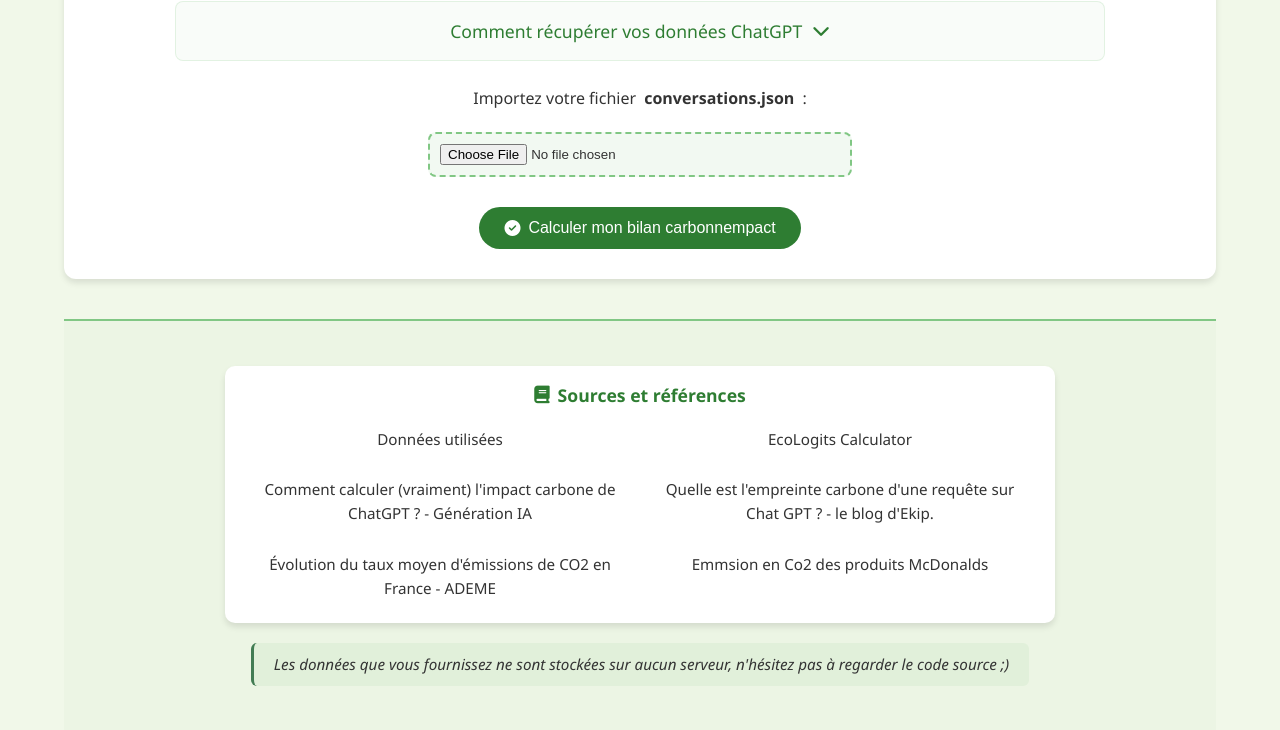
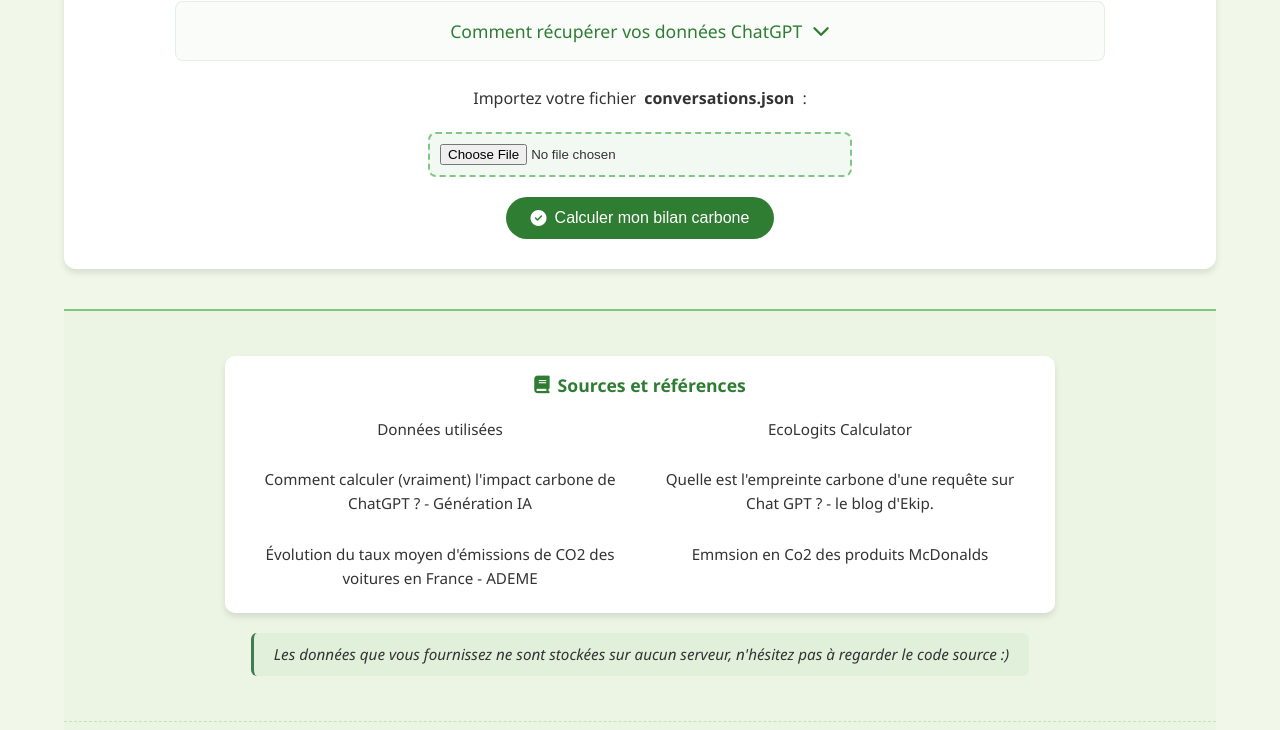
Before and after one commit to louisbecue/empreinte-carbone-Chat-GPT, a plain HTML site: page index.html in a window 1280 px wide. Shown: the part 423-1153 px from the top of the page. Drawn offline with Linux system fonts and the light colour scheme.

Commit message:
ajout références

```diff
--- a/index.html
+++ b/index.html
@@ -47,8 +47,10 @@
                 </div>
             </div>
             <p>Importez votre fichier <strong>conversations.json</strong> :</p>
-            <input type="file" id="fileInput" accept=".json">
-            <button id="uploadButton"><i class="fas fa-check-circle"></i> Calculer mon bilan carbonnempact</button>
+            <div class="upload-input" style="text-align: center;">
+                <input type="file" id="fileInput" accept=".json" style="margin-bottom: 10px;">
+                <button id="uploadButton"><i class="fas fa-check-circle"></i> Calculer mon bilan carbone</button>
+            </div>
         </div>
 
         <div id="result" class="result-card hidden">
@@ -69,12 +71,12 @@
                     <li><a href="https://huggingface.co/spaces/genai-impact/ecologits-calculator" target="_blank"></i> EcoLogits Calculator</a></li>
                     <li><a href="https://generationia.flint.media/p/comment-calculer-vraiment-impact-carbone-de-chatgpt-climat-ia-eau" target="_blank"></i> Comment calculer (vraiment) l'impact carbone de ChatGPT ? - Génération IA</a></li>
                     <li><a href="https://blog.ekip.app/quelle-est-lempreinte-carbone-de-chatgpt/" target="_blank"></i> Quelle est l'empreinte carbone d'une requête sur Chat GPT ? - le blog d'Ekip.</a></li>
-                    <li><a href="https://carlabelling.ademe.fr/chiffrescles/r/evolutionTauxCo2" target="_blank"></i> Évolution du taux moyen d'émissions de CO2 en France - ADEME</a></li>
+                    <li><a href="https://carlabelling.ademe.fr/chiffrescles/r/evolutionTauxCo2" target="_blank"></i> Évolution du taux moyen d'émissions de CO2 des voitures en France - ADEME</a></li>
                     <li><a href="https://www.gentside.com/news/conso/mcdonalds-quels-sont-les-produits-qui-polluent-le-plus_art100622.html" target="_blank"></i> Emmsion en Co2 des produits McDonalds</a></li>
                 </ul>
             </nav>
 
-            <p>Les données que vous fournissez ne sont stockées sur aucun serveur, n'hésitez pas à regarder le code source ;)</p>
+            <p>Les données que vous fournissez ne sont stockées sur aucun serveur, n'hésitez pas à regarder le code source :)</p>
             <div class="contact-info">
                 <p>Développé par Louis<a href="https://github.com/louisbecue"><i class="fab fa-github"></i></a> | <a href="mailto:louis.becue@ik.me"><i class="fas fa-envelope"></i></a></p>
             </div>
```
